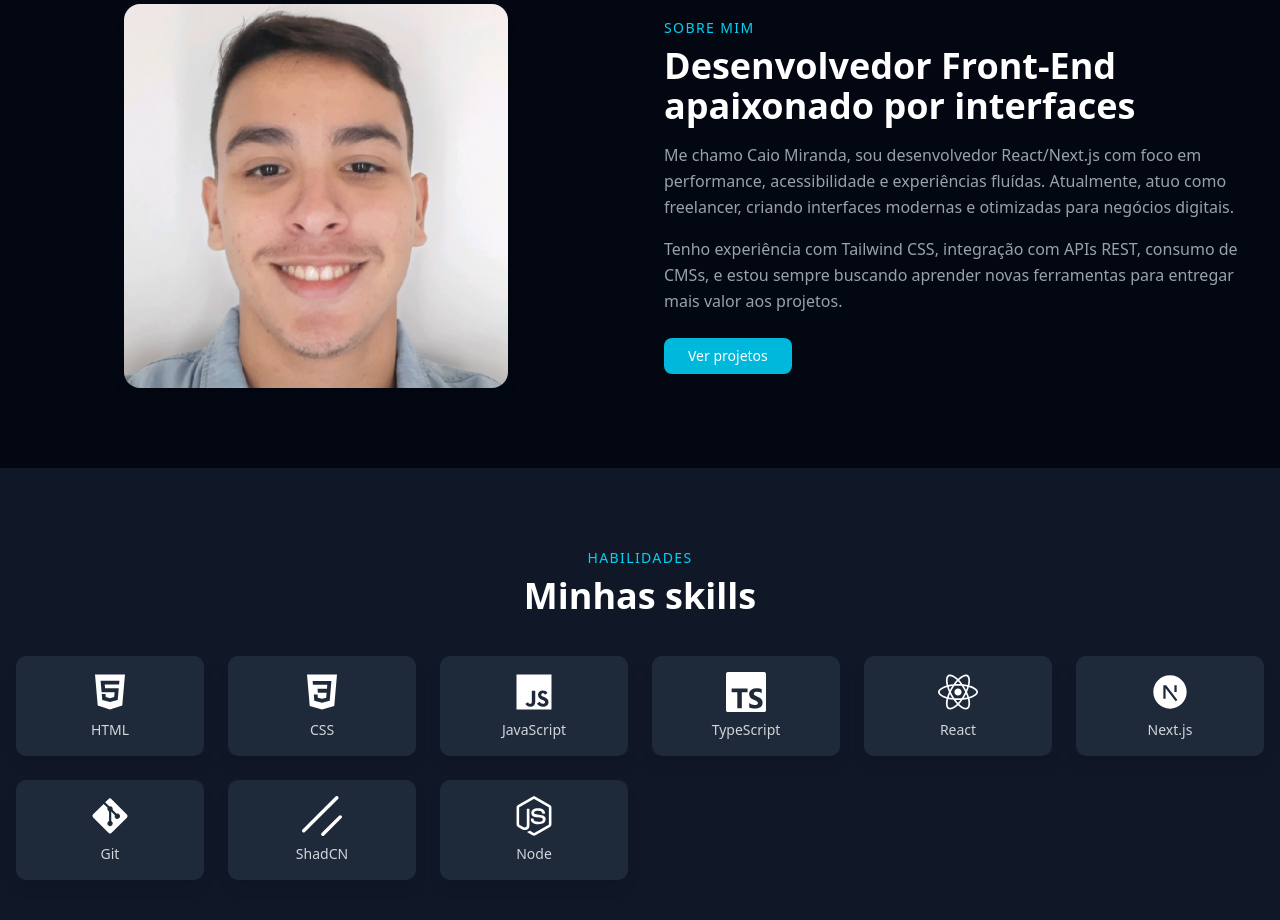
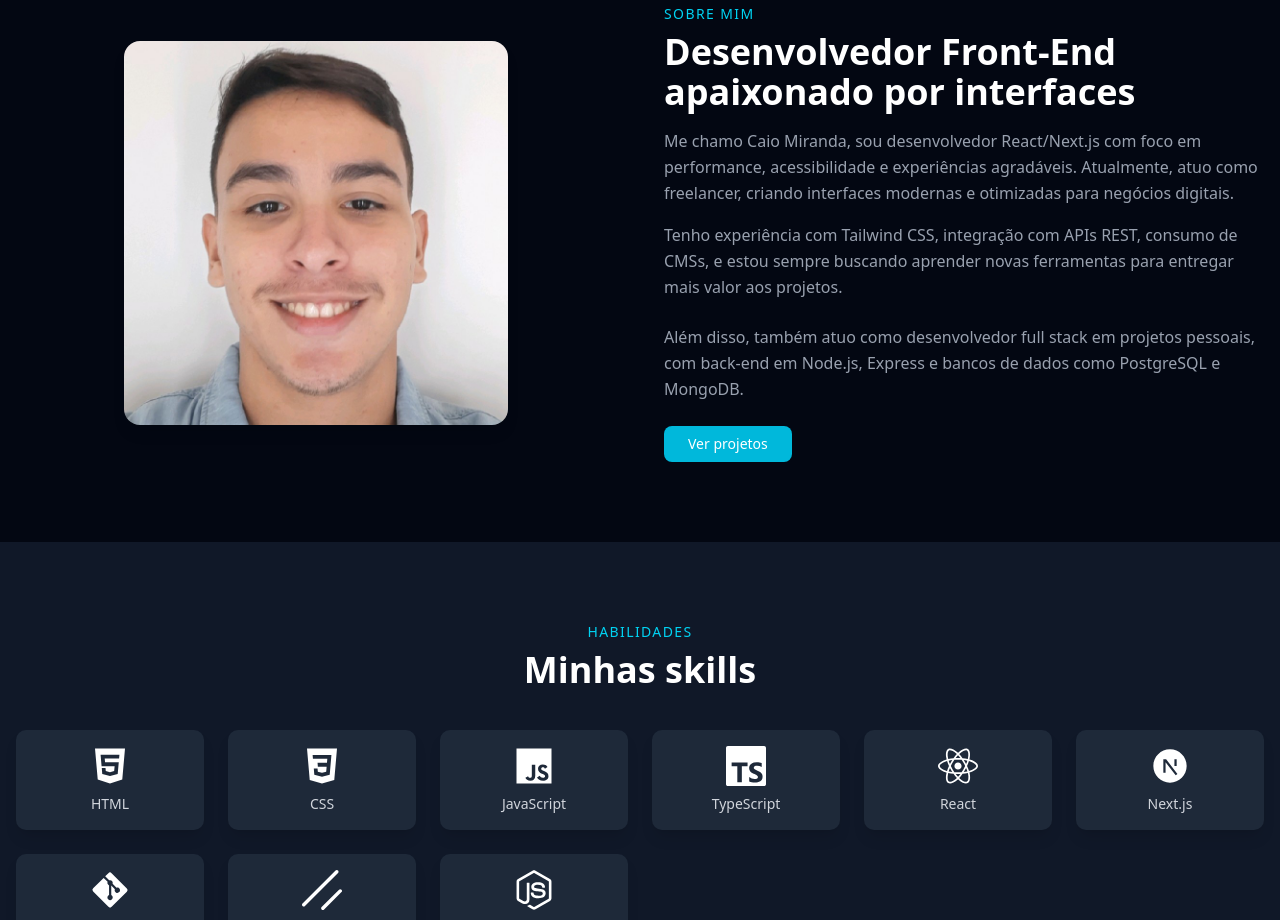
Before and after one commit to CaioMiranda12/portfolio-caio, a Next.js app: page / in a window 1280 px wide. Shown: the part 1880-2800 px from the top of the page. Built offline with nearby package versions, Linux system fonts and the light colour scheme.

Commit message:
fix: edit on about me text

```diff
--- a/src/app/_components/about/index.tsx
+++ b/src/app/_components/about/index.tsx
@@ -44,7 +44,7 @@ export function About() {
             data-aos='fade-up'
             date-aos-delay='300'
           >
-            Me chamo Caio Miranda, sou desenvolvedor React/Next.js com foco em performance, acessibilidade e experiências fluídas. Atualmente, atuo como freelancer, criando interfaces modernas e otimizadas para negócios digitais.
+            Me chamo Caio Miranda, sou desenvolvedor React/Next.js com foco em performance, acessibilidade e experiências agradáveis. Atualmente, atuo como freelancer, criando interfaces modernas e otimizadas para negócios digitais.
           </p>
 
           <p
@@ -53,6 +53,15 @@ export function About() {
             date-aos-delay='500'
           >
             Tenho experiência com Tailwind CSS, integração com APIs REST, consumo de CMSs, e estou sempre buscando aprender novas ferramentas para entregar mais valor aos projetos.
+          </p>
+
+          <p
+            className="text-gray-400 leading-relaxed mb-6"
+            data-aos='fade-up'
+            date-aos-delay='600'
+          >
+            Além disso, também atuo como desenvolvedor full stack em projetos pessoais, com back-end em Node.js, Express e bancos de dados como PostgreSQL e MongoDB.
+
           </p>
 
           <Button
```
